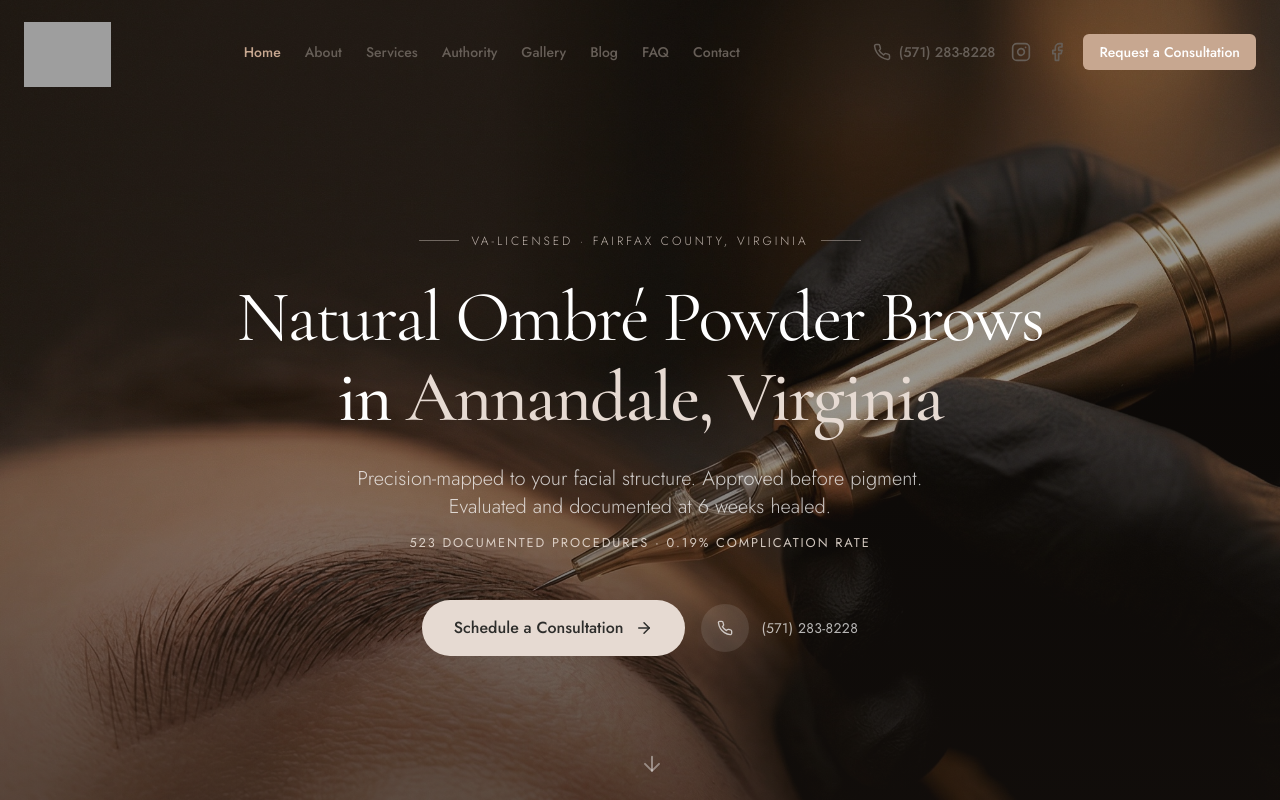
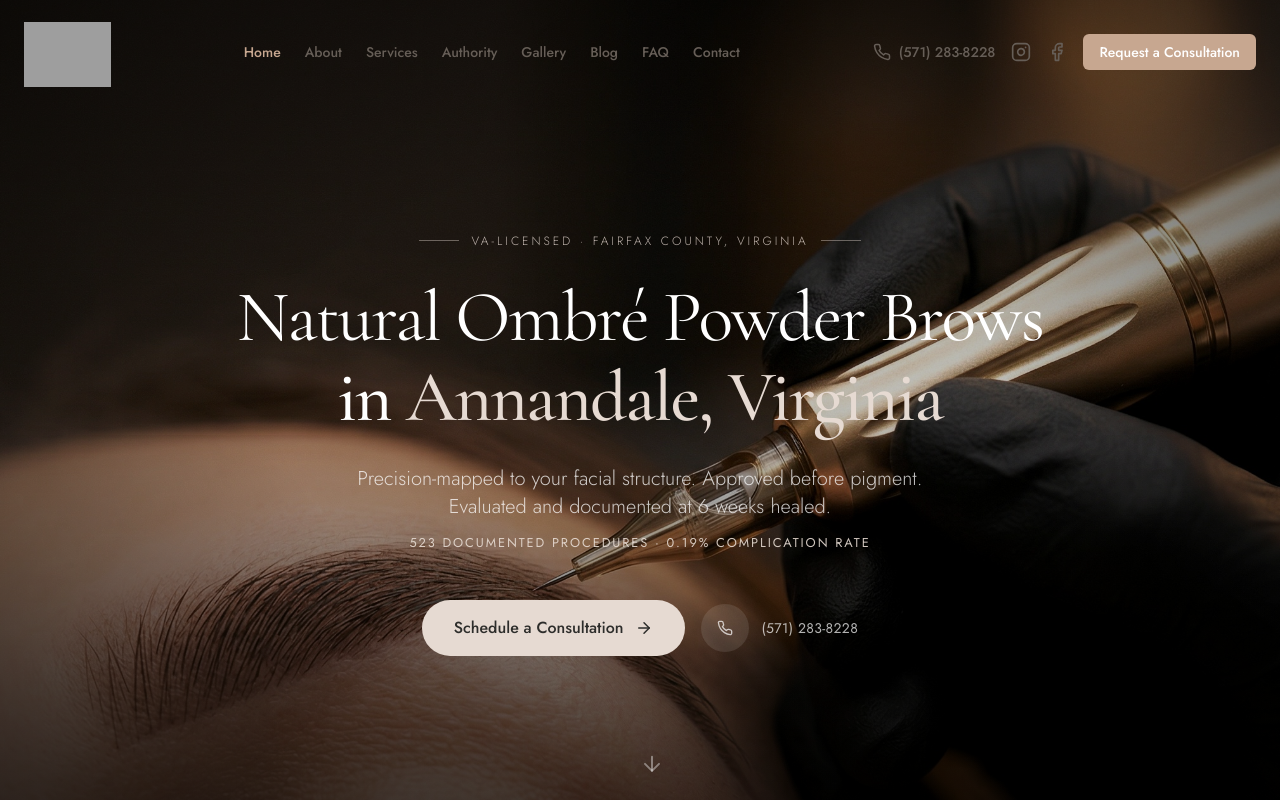
Before and after one commit to kuaya1/Inkmugi-V2, a React (Vite) app: page / in a window 1280 px wide. Shown: the top 800 px of the page. Built offline with nearby package versions, Linux system fonts and the light colour scheme; grey boxes are pictures that could not be loaded.

Commit message:
Update background gradient and add radial gradient overlay for enhanced visual depth on Home page

```diff
--- a/src/pages/Home.tsx
+++ b/src/pages/Home.tsx
@@ -277,7 +277,8 @@ const Home: React.FC = () => {
           Tone: 60% Artistic / 20% Safe / 20% Data
       ═══════════════════════════════════════════════════════════════════════ */}
       <section className="relative min-h-screen flex items-end md:items-center justify-center overflow-hidden">
-        <div className="absolute inset-0 bg-gradient-to-b from-[#1a1410]/50 via-[#1a1410]/45 to-[#1a1410]/65 z-10" />
+        <div className="absolute inset-0 bg-gradient-to-b from-black/40 via-black/25 to-black/60 z-10" />
+        <div className="absolute inset-0 z-10" style={{ background: 'radial-gradient(ellipse at center, transparent 40%, rgba(0,0,0,0.45) 100%)' }} />
 
         <picture>
           <source media="(max-width: 767px)" srcSet="/2315%20(1).png" />
```
